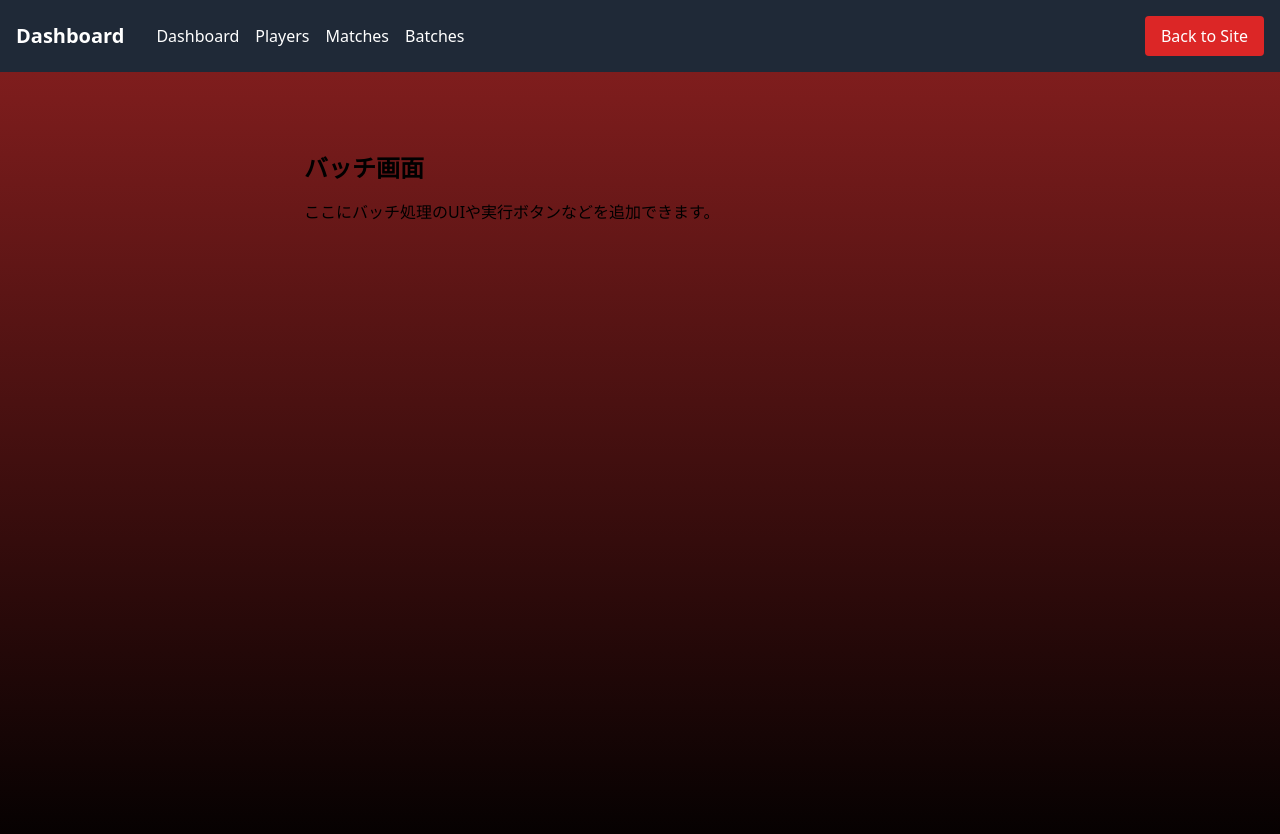
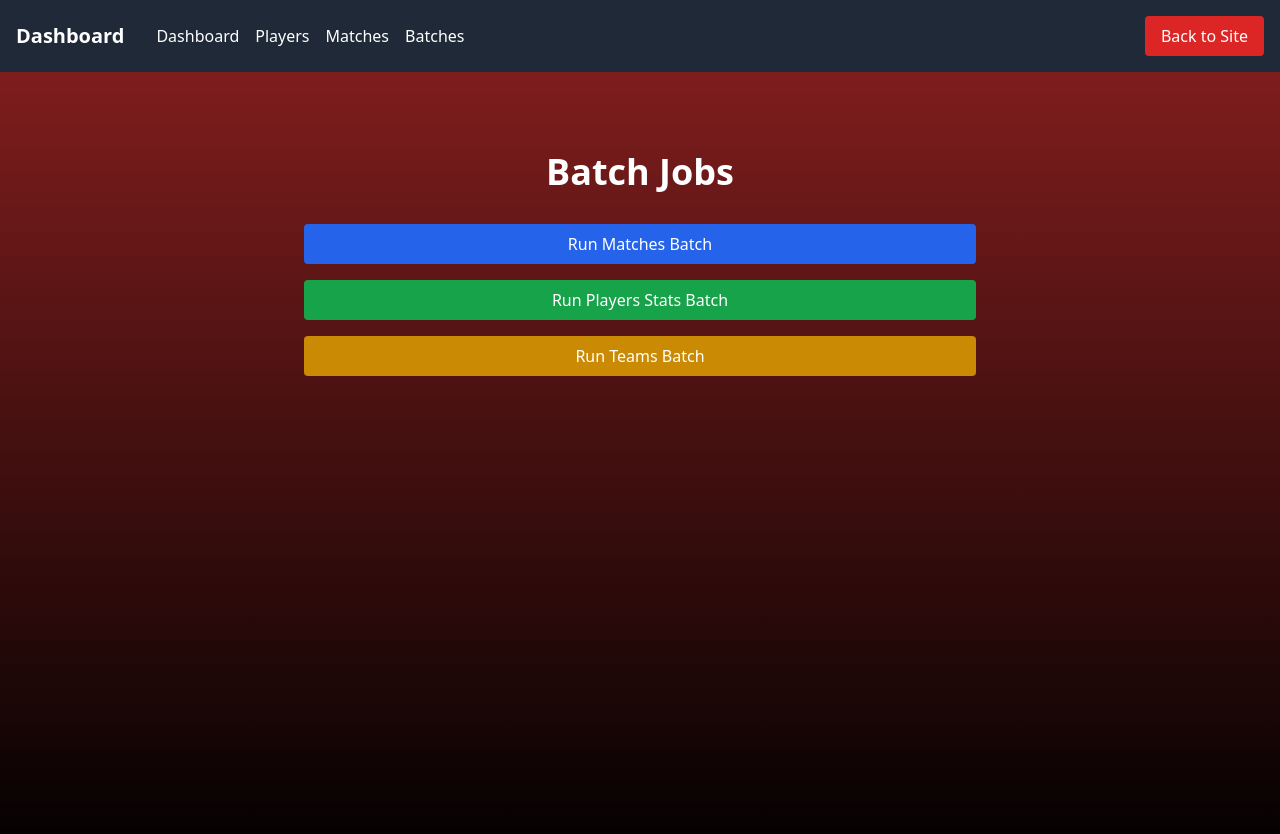
Before and after one commit to SotaTsurushima/manchester-is-red, a Nuxt app in the folder frontend/: page /admin/batch in a window 1280 px wide. Shown: the top 834 px of the page. Built offline with nearby package versions, Linux system fonts and the light colour scheme.

Commit message:
add messeges for api

```diff
--- a/frontend/pages/admin/batch.vue
+++ b/frontend/pages/admin/batch.vue
@@ -1,12 +1,69 @@
 <template>
   <Background>
     <div class="max-w-2xl mx-auto mt-8">
-      <h1 class="text-2xl font-bold mb-4">バッチ画面</h1>
-      <p>ここにバッチ処理のUIや実行ボタンなどを追加できます。</p>
+      <Title title="Batch Jobs" />
+      <div class="space-y-4 mt-6">
+        <button
+          class="bg-blue-600 text-white px-4 py-2 rounded hover:bg-blue-700 transition w-full disabled:opacity-50 disabled:cursor-not-allowed"
+          @click="runBatch('matches')"
+          :disabled="loading.matches"
+        >
+          <span v-if="loading.matches">Running...</span>
+          <span v-else>Run Matches Batch</span>
+        </button>
+        <button
+          class="bg-green-600 text-white px-4 py-2 rounded hover:bg-green-700 transition w-full disabled:opacity-50 disabled:cursor-not-allowed"
+          @click="runBatch('players_stats')"
+          :disabled="loading.players_stats"
+        >
+          <span v-if="loading.players_stats">Running...</span>
+          <span v-else>Run Players Stats Batch</span>
+        </button>
+        <button
+          class="bg-yellow-600 text-white px-4 py-2 rounded hover:bg-yellow-700 transition w-full disabled:opacity-50 disabled:cursor-not-allowed"
+          @click="runBatch('teams')"
+          :disabled="loading.teams"
+        >
+          <span v-if="loading.teams">Running...</span>
+          <span v-else>Run Teams Batch</span>
+        </button>
+      </div>
     </div>
   </Background>
 </template>
 
 <script setup>
+import { ref } from 'vue'
+import { ElMessage } from 'element-plus'
 import Background from '@/components/Background.vue'
+import Title from '@/components/Title.vue'
+import { useApi } from '@/composables/api'
+
+const api = useApi()
+const loading = ref({
+  matches: false,
+  players_stats: false,
+  teams: false
+})
+
+const runBatch = async type => {
+  loading.value[type] = true
+  let endpoint = ''
+  if (type === 'matches') endpoint = '/admin/batch/matches'
+  if (type === 'players_stats') endpoint = '/admin/batch/players_stats'
+  if (type === 'teams') endpoint = '/admin/batch/teams'
+
+  try {
+    const res = await api.post(endpoint)
+    if (res.success) {
+      ElMessage.success(res.message || 'Batch started successfully!')
+    } else {
+      ElMessage.error(res.error || 'Failed to start batch.')
+    }
+  } catch (e) {
+    ElMessage.error(e.message || 'An error occurred while starting the batch.')
+  } finally {
+    loading.value[type] = false
+  }
+}
 </script>
```
